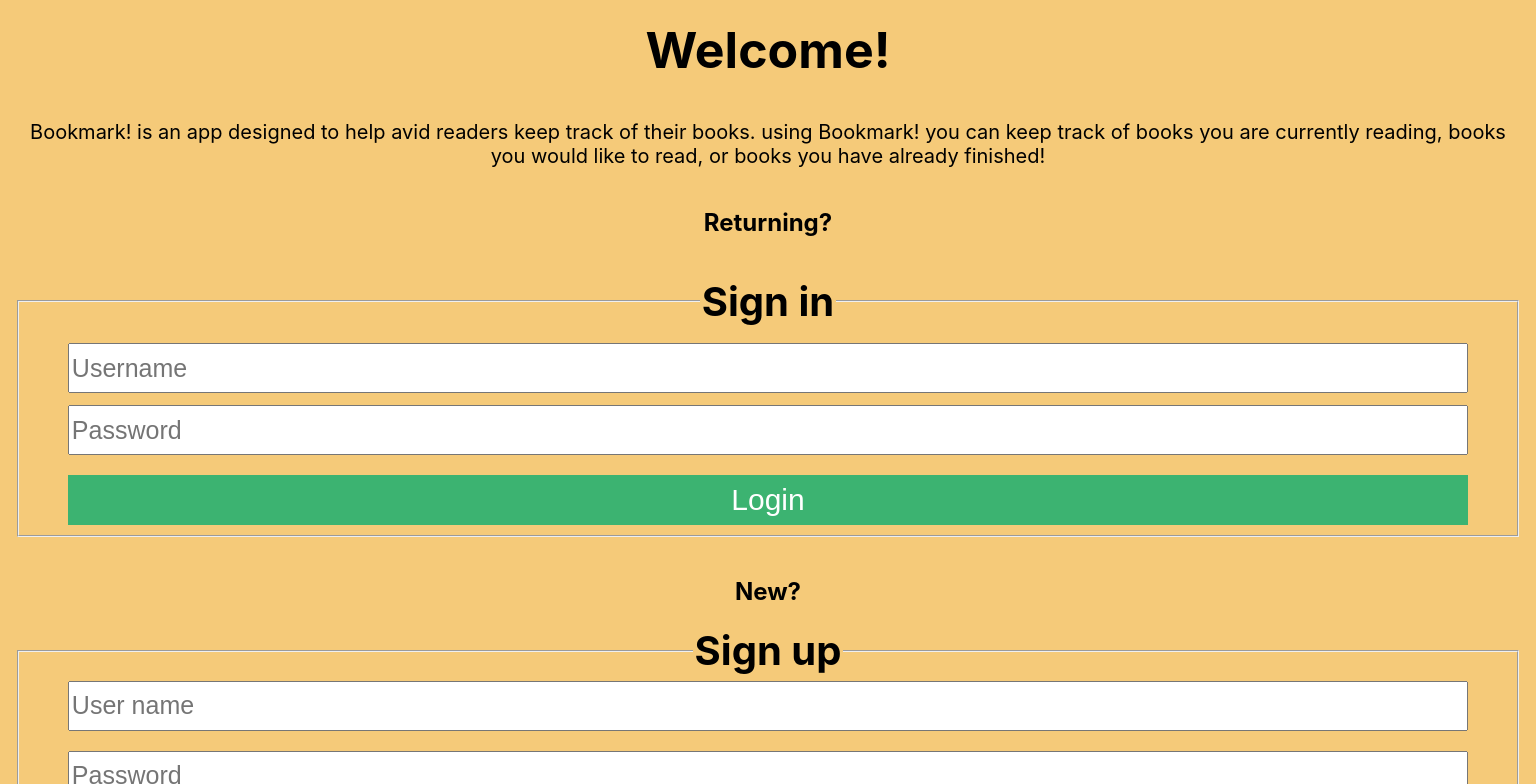
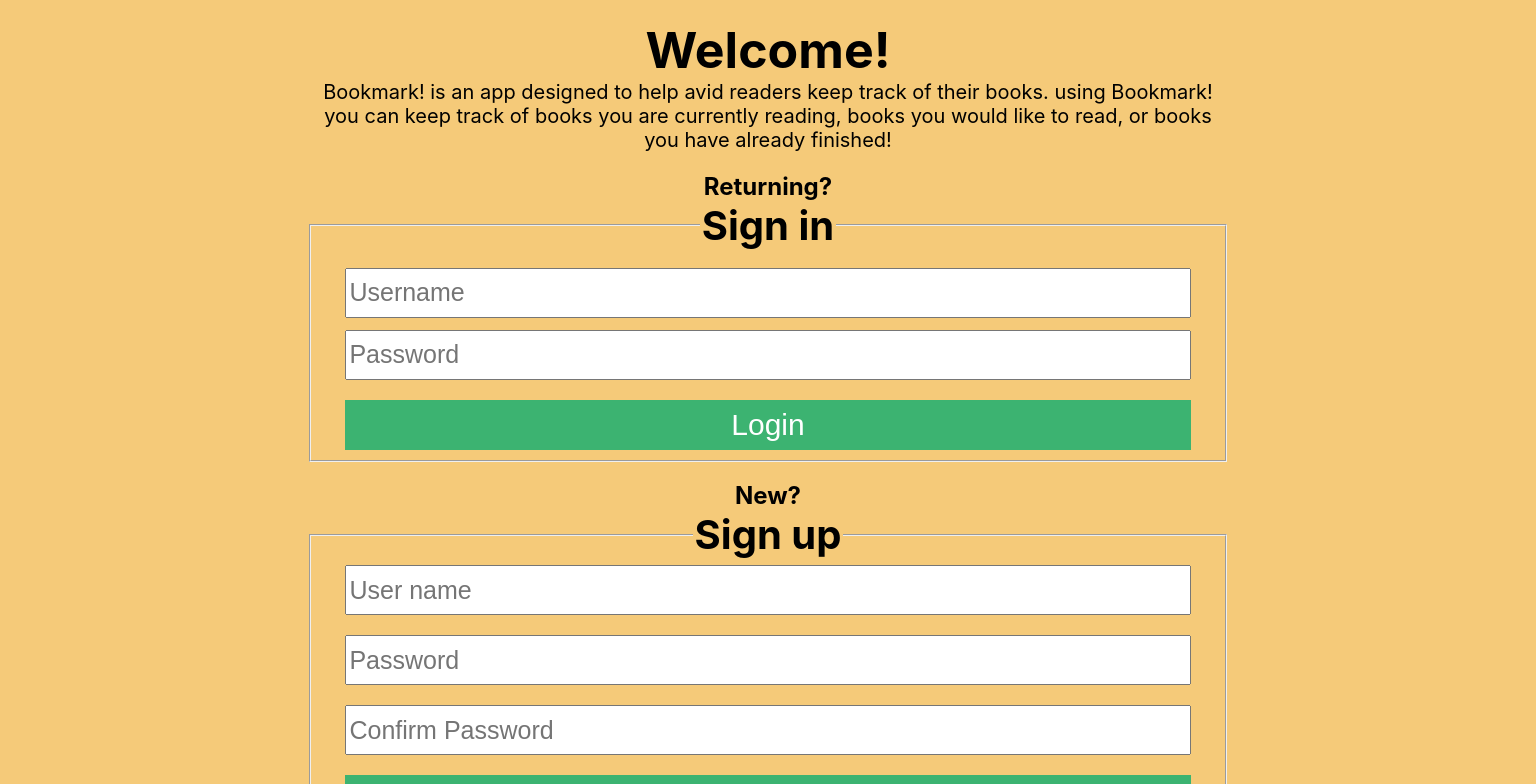
Before and after one commit to Rokio117/Bookmark-, a React (Create React App) app: page / in a window 1536 px wide. Shown: the top 784 px of the page. Built offline with nearby package versions, Linux system fonts and the light colour scheme; no server answers.

Commit message:
finished media queries for large screens

```diff
--- a/src/components/accordion/accordion.css
+++ b/src/components/accordion/accordion.css
@@ -115,7 +115,8 @@
   #noteContent {
     font-size: 20px;
   }
-  .moveBookButton {
+  .moveBookButton,
+  .deleteNoteButton {
     width: 10%;
     height: 50%;
   }
@@ -131,3 +132,16 @@
     font-size: 30px;
   }
 }
+
+@media screen and (min-width: 1300px) {
+  .accordionTop,
+  .accordionNoteTop {
+    border-bottom: 0 !important;
+  }
+  .currentpageInput,
+  .startedonInput,
+  .finishedonInput {
+    font-size: 30px !important;
+    height: 50px !important;
+  }
+}
--- a/src/components/addBook/addBook.css
+++ b/src/components/addBook/addBook.css
@@ -131,6 +131,10 @@ img {
 .findBookBreak {
   width: 0;
 }
+#resultsFlexContainer {
+  margin-left: auto;
+  margin-right: auto;
+}
 
 /* Media queries */
 
@@ -205,3 +209,11 @@ img {
     display: none;
   }
 }
+@media screen and (min-width: 1023px) {
+  #descriptionShell {
+    overflow: auto;
+  }
+  .searchImage {
+    width: initial;
+  }
+}
--- a/src/components/bookInfo/bookInfo.css
+++ b/src/components/bookInfo/bookInfo.css
@@ -141,3 +141,38 @@
     font-size: 20px;
   }
 }
+
+@media screen and (min-width: 1023px) {
+  .bookAccordion {
+    width: 60% !important;
+  }
+  #thumbnailPicture {
+    width: 12% !important;
+  }
+  .fullBookImage {
+    width: 15% !important;
+  }
+  #descriptionContainer {
+    overflow: auto;
+  }
+}
+
+@media screen and (min-width: 1300px) {
+  #thumbnailPicture {
+    width: 8% !important;
+  }
+
+  #thumbnailPicture {
+    display: none !important;
+  }
+  .extenderButton {
+    display: none;
+  }
+  #headerTextDisplay {
+    margin-left: 20%;
+    border-bottom: none;
+  }
+  #noteContent {
+    font-size: 30px !important;
+  }
+}
--- a/src/components/bookInfo/bookInfo.js
+++ b/src/components/bookInfo/bookInfo.js
@@ -277,7 +277,7 @@ class BookInfo extends Component {
     //needs this.props.book
     //and value.tab
     return (
-      <div>
+      <div id="fullBookContainer">
         <h2 id="bookInfoHeader">Info</h2>
         <br></br>
         <div id="bookInfoContainer">
--- a/src/components/tab/tab.css
+++ b/src/components/tab/tab.css
@@ -41,8 +41,8 @@ button:focus {
 }
 #logoutButton {
   position: absolute;
-  right: 20px;
-  top: 50px;
+  right: 0;
+  top: 0;
 }
 
 @media screen and (min-width: 767px) {
@@ -52,4 +52,14 @@ button:focus {
   .tab-button {
     font-size: 25px;
   }
+  #logoutButton {
+    width: 100px;
+    height: 40px;
+  }
 }
+
+@media screen and (min-width: 1300px) {
+  #appTitle {
+    font-size: 80px;
+  }
+}
--- a/src/components/welcomePage/welcomePage.css
+++ b/src/components/welcomePage/welcomePage.css
@@ -50,9 +50,21 @@
 #welcomeHeader {
   font-size: 50px;
   margin: 20px;
+  margin-bottom: 0 !important;
 }
 #welcomeParagraph {
   font-size: 20px;
+}
+.welcomeForm {
+  margin-left: 15px;
+  margin-right: 15px;
+}
+#welcomeParagraph {
+  margin-left: 15px;
+  margin-right: 15px;
+}
+.formHeader {
+  margin-bottom: 0;
 }
 @media screen and (min-width: 767px) {
   .welcomeForm {
@@ -64,3 +76,16 @@
     margin-right: 15px;
   }
 }
+
+@media screen and (min-width: 1023px) {
+  .welcomeForm {
+    width: 60%;
+    margin-left: auto;
+    margin-right: auto;
+  }
+  #welcomeParagraph {
+    width: 60%;
+    margin-left: auto;
+    margin-right: auto;
+  }
+}
--- a/src/components/welcomePage/welcomePage.js
+++ b/src/components/welcomePage/welcomePage.js
@@ -220,7 +220,7 @@ class WelcomePage extends Component {
       <div>
         {loader.displayLoading(this.state.isLoading)}
         <h2 id="welcomeHeader">Welcome!</h2>
-        <br></br>
+
         <p id="welcomeParagraph">
           Bookmark! is an app designed to help avid readers keep track of their
           books. using Bookmark! you can keep track of books you are currently
@@ -228,12 +228,11 @@ class WelcomePage extends Component {
           finished!
         </p>
 
-        <br></br>
-        <h2>Returning?</h2>
-        <br></br>
+        <h2 className="formHeader">Returning?</h2>
+
         {this.loginForm()}
-        <br></br>
-        <h2>New?</h2>
+
+        <h2 className="formHeader">New?</h2>
         {this.registerForm()}
       </div>
     );
```
